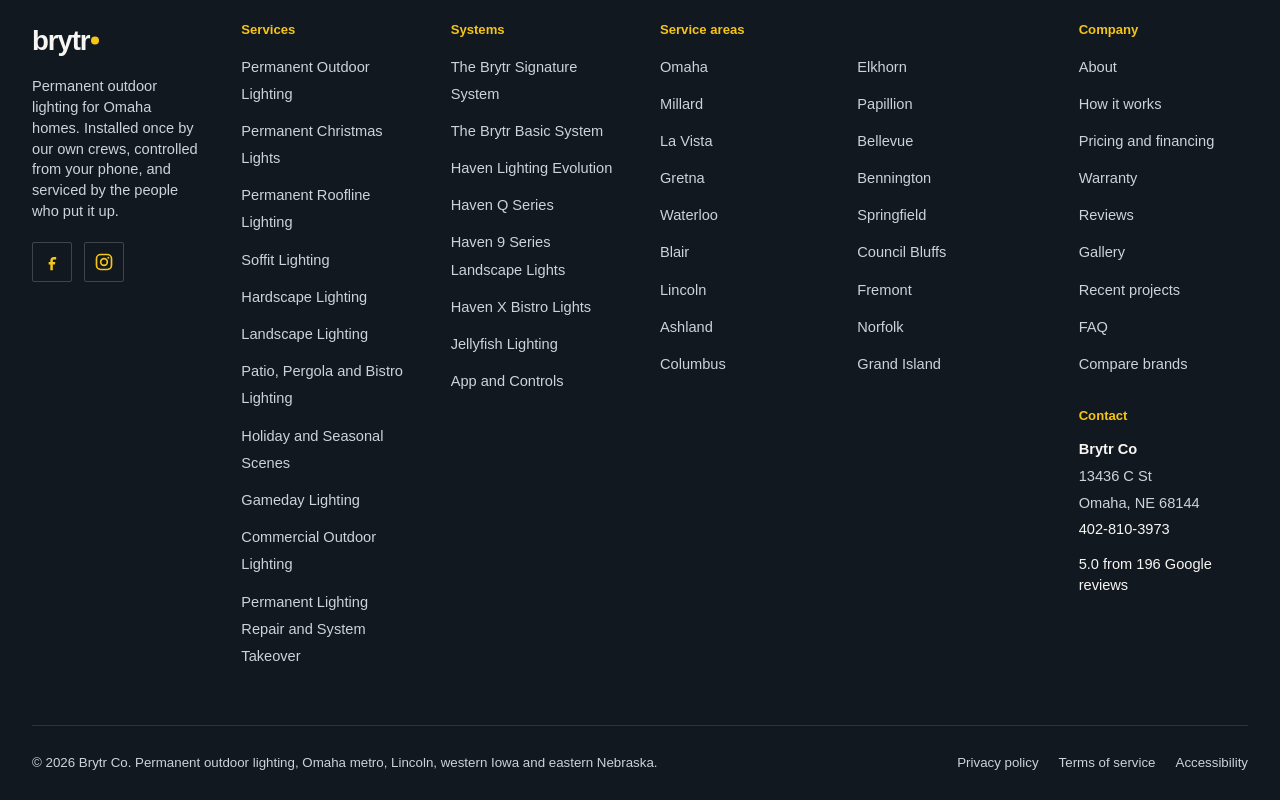
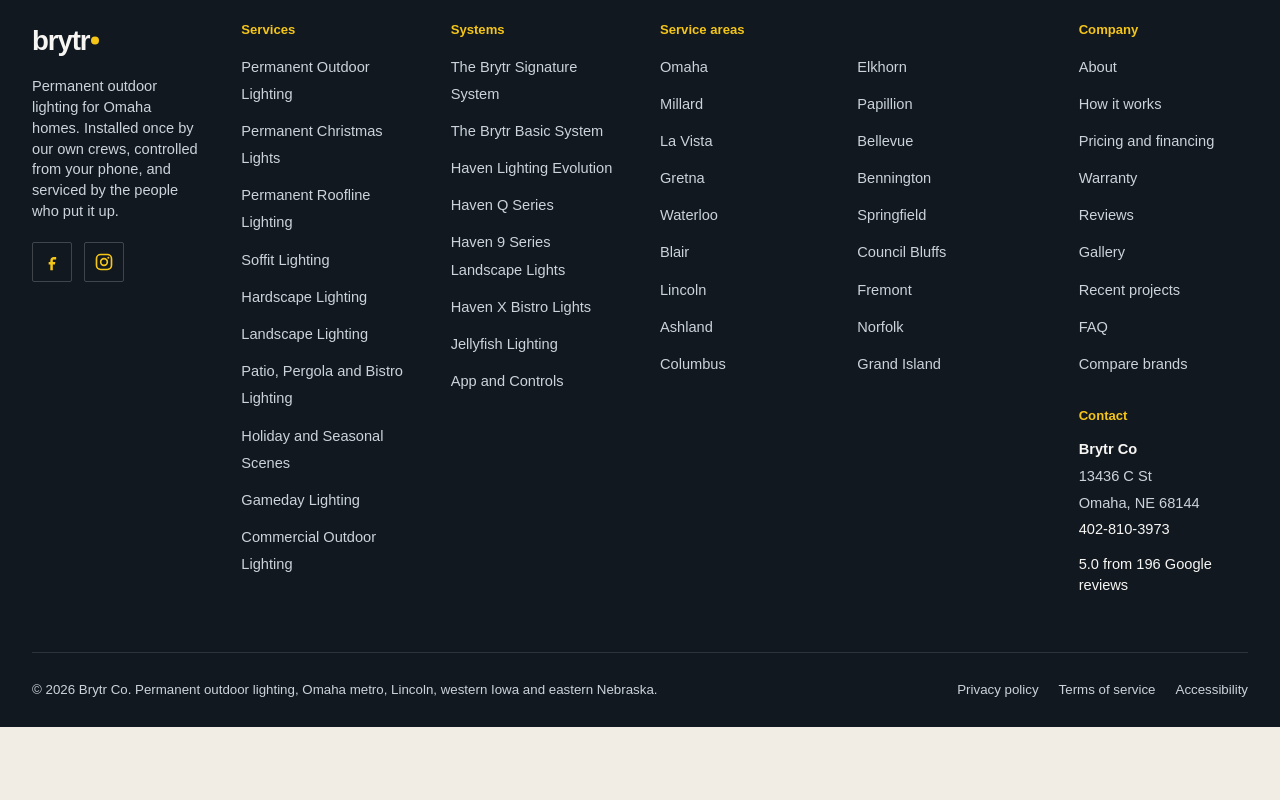
Before and after one commit to kvelasquez315/brytr-site, a Next.js app: page /blog/are-permanent-christmas-lights-worth-it in a window 1280 px wide. Shown: the part 4458-5258 px from the top of the page. After the commit the page ends 5185 px from the top, so only its background shows below. Built offline with nearby package versions, Linux system fonts and the light colour scheme; a web font is replaced by a local one.

Commit message:
Upload: services.ts

```diff
--- a/content/services.ts
+++ b/content/services.ts
@@ -36,7 +36,7 @@
       "App control with unlimited saved scenes",
       "Day and night verification before we leave",
     ],
-    system: "brytr-signature",
+    system: "haven-evolution",
   },
   {
     slug: "permanent-christmas-lights",
@@ -57,7 +57,7 @@
       "No storage, no tangles, no rental",
       "Works the other 335 days a year too",
     ],
-    system: "brytr-signature",
+    system: "haven-evolution",
   },
   {
     slug: "permanent-roofline-lighting",
@@ -214,23 +214,6 @@
       "Scheduled with your hours",
     ],
   },
-  {
-    slug: "repairs-and-service",
-    name: "Permanent Lighting Repair and System Takeover",
-    short: "We service systems we did not sell.",
-    title: "Permanent Lighting Repair and System Takeover | Brytr",
-    h1: "We fix permanent lighting we did not install.",
-    keyword: "permanent lighting repair",
-    icon: "repair",
-    lede:
-      "Dead sections, failed controllers, water in a channel, an installer who stopped answering. We take over other brands' systems, including Jellyfish, Gemstone, Trimlight and Oelo.",
-    includes: [
-      "Diagnostics on any brand",
-      "Controller and power supply replacement",
-      "Channel re-seating and re-sealing",
-      "Full run replacement where repair is not worth it",
-    ],
-  },
 ];
 
 export const serviceBySlug = (slug: string) => services.find((s) => s.slug === slug);
```
